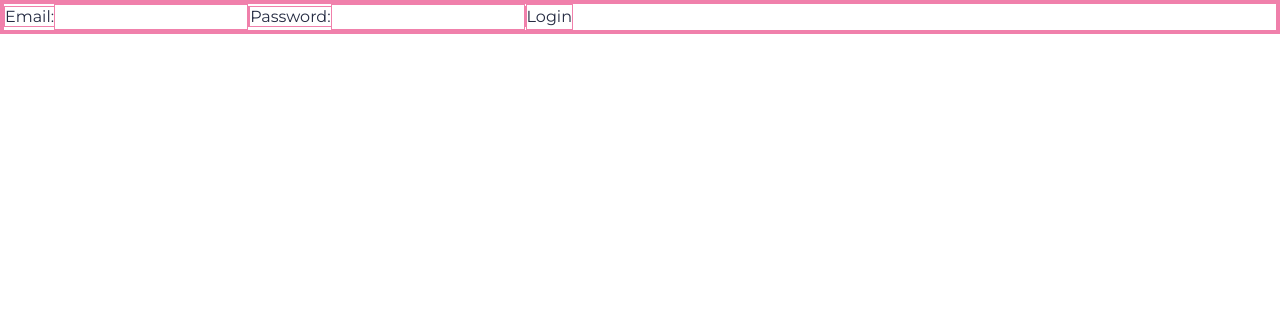
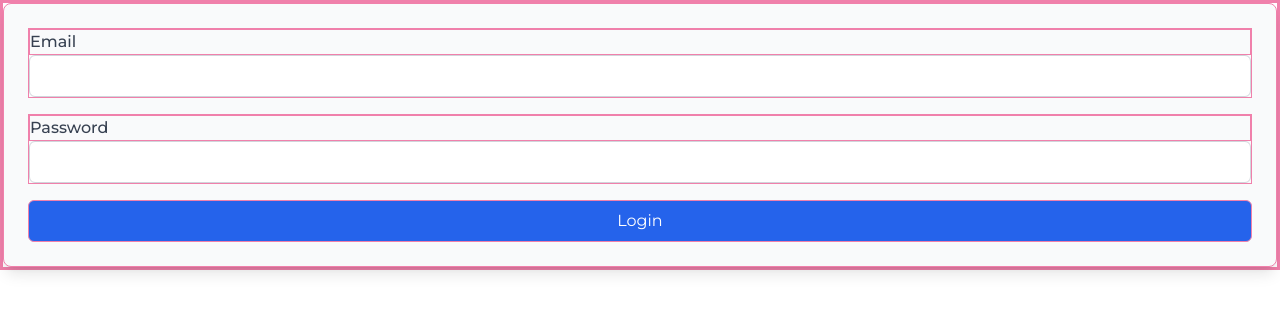
Before and after one commit to hediye-ersan/Trend-Kod, a React (Vite) app: page /login in a window 1280 px wide. Shown: the top 312 px of the page. Built offline with nearby package versions, Linux system fonts and the light colour scheme; a web font is replaced by a local one.

Commit message:
Login.jsx için handleLogin useStateleri ekler ve kullanır

```diff
--- a/src/page/LoginForm.jsx
+++ b/src/page/LoginForm.jsx
@@ -1,26 +1,82 @@
-import React, { useState } from 'react';
+// LoginForm.js
+
+import React, { useState, useEffect } from "react";
+import { useLocation, useHistory } from "react-router-dom";
+import axios from "axios";
+
+// Axios instance
+const api = axios.create({
+  baseURL: "https://workintech-fe-ecommerce.onrender.com",
+});
 
 const LoginForm = () => {
-  const [email, setEmail] = useState('');
-  const [password, setPassword] = useState('');
+  const { state } = useLocation();
+  const history = useHistory();
+  const [loading, setLoading] = useState(false);
+  const [error, setError] = useState("");
 
-  const handleSubmit = (e) => {
+  // Eğer yönlendirme ile gelen email ve password varsa, onları alıyoruz
+  const [email, setEmail] = useState(state?.email || "");
+  const [password, setPassword] = useState(state?.password || "");
+
+  const handleLogin = async (e) => {
     e.preventDefault();
-    console.log('Email:', email);
-    console.log('Password:', password);
+    setLoading(true);
+    setError("");
+
+    try {
+      const response = await api.post("/login", {
+        email,
+        password,
+      });
+
+      if (response.data?.token) {
+
+        console.log("Login successful. Token:", response.data.token);
+        localStorage.setItem("token", response.data.token);
+        history.push("/");
+      }
+    } catch (error) {
+      setError("Invalid credentials. Please try again.");
+    } finally {
+      setLoading(false);
+    }
   };
 
+
   return (
-    <form onSubmit={handleSubmit}>
-      <label>
-        Email:
-        <input type="email" value={email} onChange={(e) => setEmail(e.target.value)} />
-      </label>
-      <label>
-        Password:
-        <input type="password" value={password} onChange={(e) => setPassword(e.target.value)} />
-      </label>
-      <button type="submit">Login</button>
+    <form onSubmit={handleLogin} className="login-form space-y-4 p-6 bg-gray-50 rounded-lg shadow-lg">
+      {error && <p className="text-red-600 text-sm">{error}</p>}
+
+      <div className="flex flex-col">
+        <label className="font-medium text-gray-700">Email</label>
+        <input
+          className="border border-gray-300 rounded-md p-2 focus:ring-2 focus:ring-blue-500"
+          id="email"
+          type="email"
+          value={email}
+          onChange={(e) => setEmail(e.target.value)}
+        />
+      </div>
+
+      <div className="flex flex-col">
+        <label className="font-medium text-gray-700">Password</label>
+        <input
+          className="border border-gray-300 rounded-md p-2 focus:ring-2 focus:ring-blue-500"
+          id="password"
+          type="password"
+          value={password}
+          onChange={(e) => setPassword(e.target.value)}
+        />
+      </div>
+
+      <button
+        type="submit"
+        disabled={loading}
+        className={`w-full bg-blue-600 text-white py-2 px-4 rounded-md hover:bg-blue-700 ${loading ? "opacity-50 cursor-not-allowed" : ""}`}
+      >
+        {loading ? "Logging in..." : "Login"}
+      </button>
     </form>
   );
 };
```
